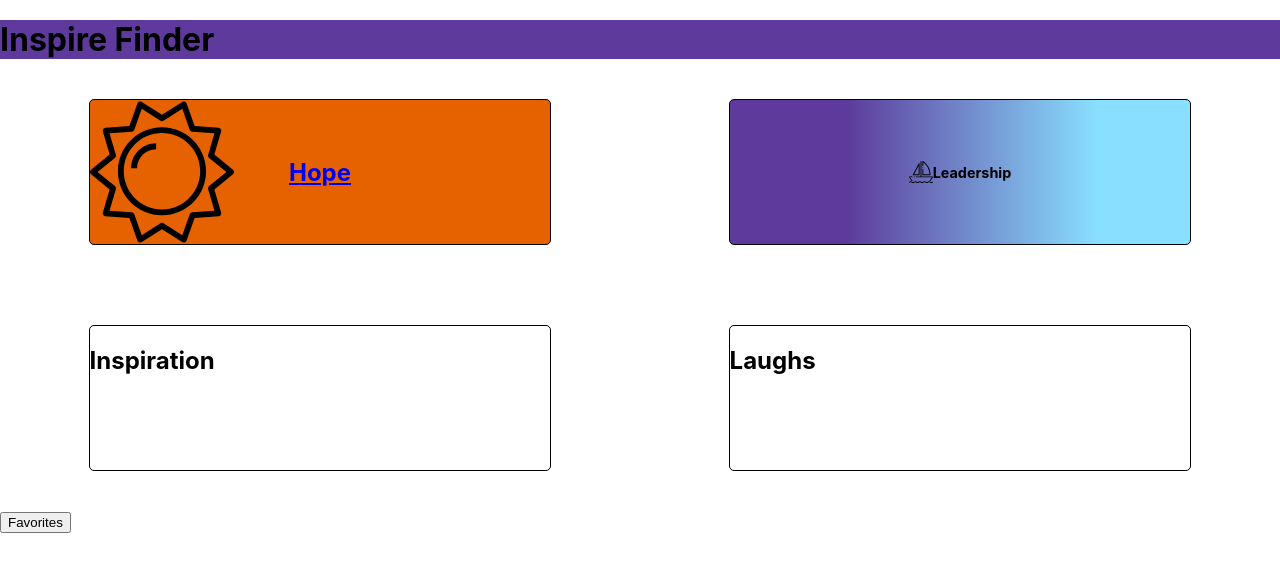
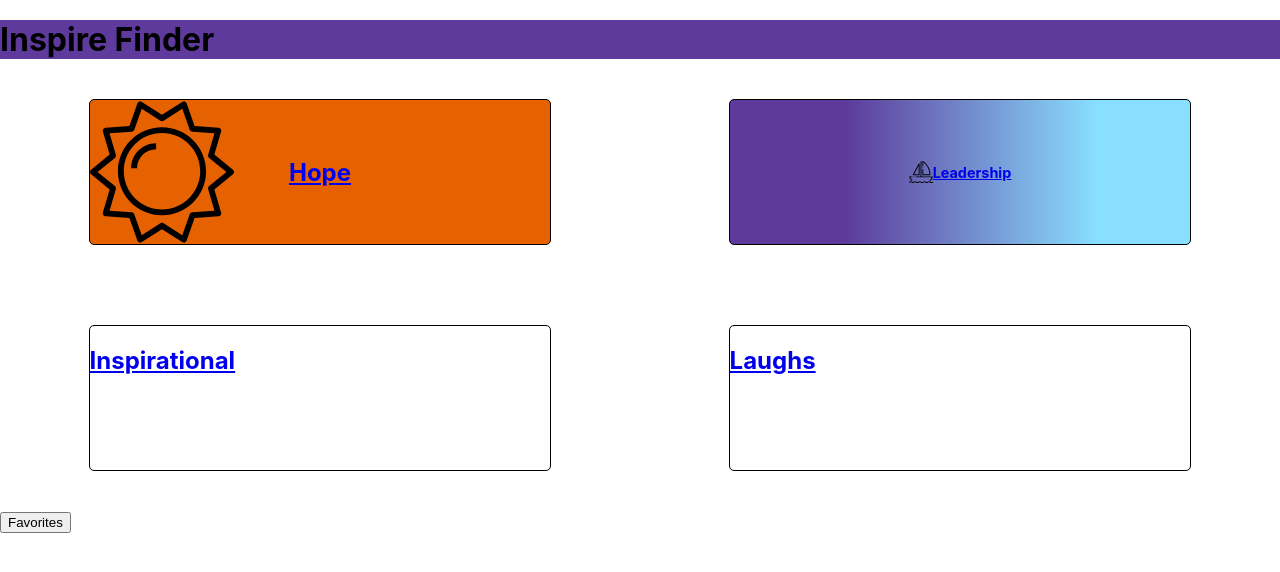
Before and after one commit to Max9545/inspire-finder, a React (Create React App) app: page / in a window 1280 px wide. Shown: the top 572 px of the page. Built offline with nearby package versions, Linux system fonts and the light colour scheme.

Commit message:
Make all cards links to card display with title, need to make funny work

```diff
--- a/src/Components/App/App.js
+++ b/src/Components/App/App.js
@@ -42,6 +42,10 @@ function App() {
 
      <Route exact path='/' render={() => <HomePage/>}/>
      <Route exact path='/hope' render={() => <CardDisplay quoteType='hope'/>}/>
+     <Route exact path='/leadership' render={() => <CardDisplay quoteType='leadership'/>}/>
+     <Route exact path='/inspirational' render={() => <CardDisplay quoteType='inspirational'/>}/>
+     <Route exact path='/funny' render={() => <CardDisplay quoteType='funny'/>}/>
+
     {/* {leadership && <CardDisplay quoteList={leadership} />} */}
     </>
   );
--- a/src/Components/CardDisplay/CardDisplay.js
+++ b/src/Components/CardDisplay/CardDisplay.js
@@ -33,7 +33,7 @@ function CardDisplay({ quoteType }) {
 
   return (
     <>
-    <p>hi</p>
+    <p>{`${quoteType} quotes`}</p>
       <Card/>
       {currentCards && currentCards}
     </>
--- a/src/Components/HomePage/HomePage.js
+++ b/src/Components/HomePage/HomePage.js
@@ -12,16 +12,16 @@ function HomePage() {
           <Link to='/hope'className='catagory hope' data-cy='catagory-hope'>
             <h2 className='hope-title' data-cy='hope-title'>Hope</h2>
           </Link>
-          <article className='catagory leadership' data-cy='catagory-leadership'>
+          <Link to='leadership'className='catagory leadership' data-cy='catagory-leadership'>
             <LeaderShip className='leadership-logo'/>
             <h2 className='leadership-title' data-cy='leadership-title'>Leadership</h2>
-          </article>
-          <article className='catagory inspiration' data-cy='catagory-inspiration'>
-            <h2 className='inspiration-title' data-cy='inspiration-title'>Inspiration</h2>
-          </article>
-          <article className='catagory laughs' data-cy='catagory-laughs'>
+          </Link>
+          <Link to='inspirational' className='catagory inspirational' data-cy='catagory-inspirational'>
+            <h2 className='inspirational-title' data-cy='inspirational-title'>Inspirational</h2>
+          </Link>
+          <Link to='laughs' className='catagory laughs' data-cy='catagory-laughs'>
             <h2 className='laughs-title' data-cy='laughs-title'>Laughs</h2>
-          </article>
+          </Link>
         </section>
         <button>Favorites</button>
       </div>
```
